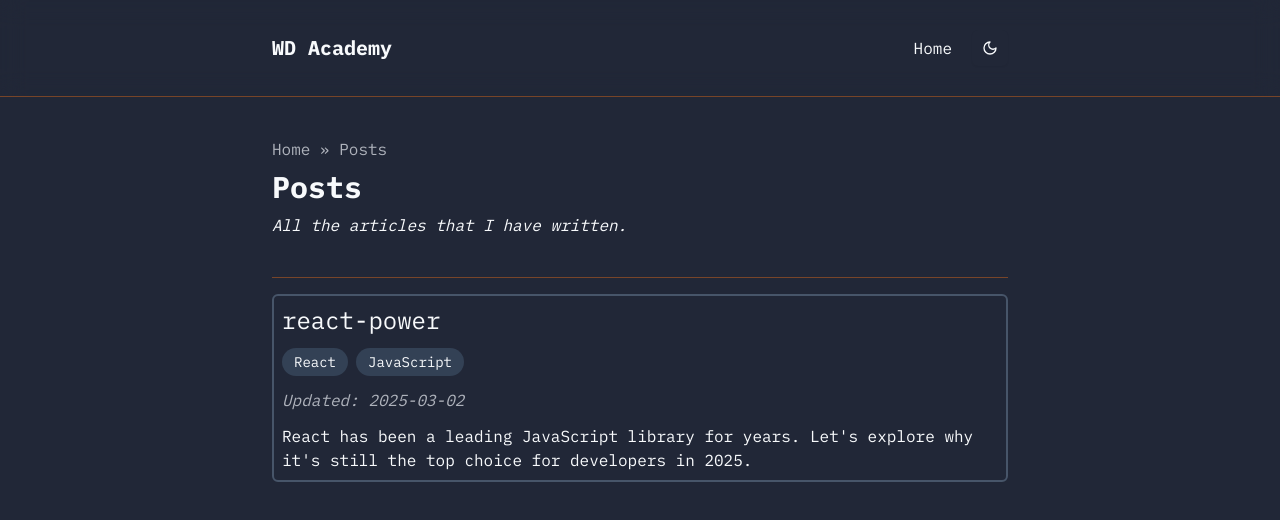
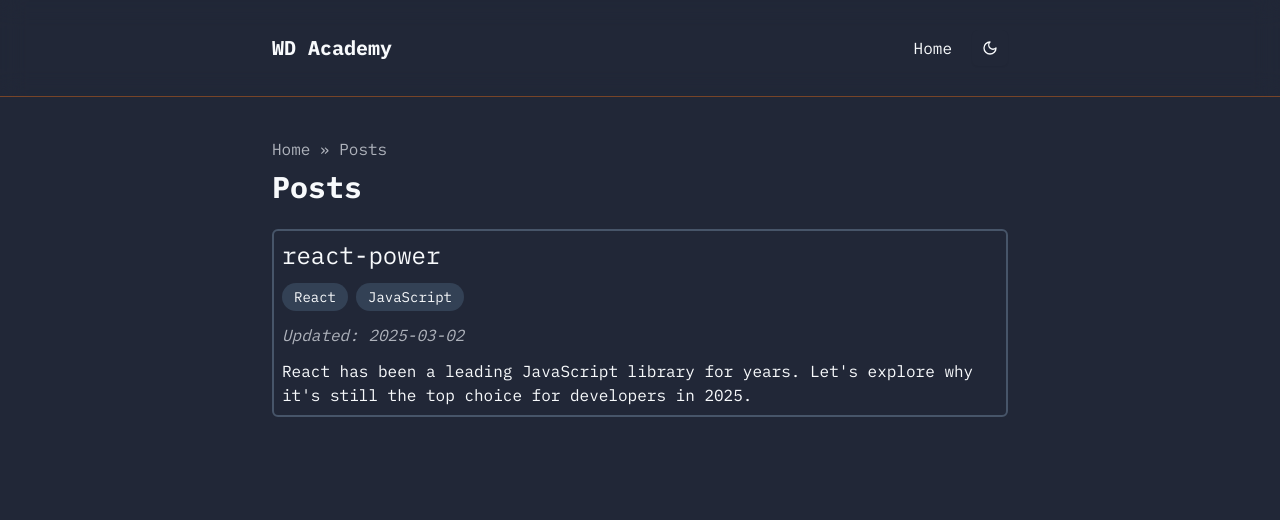
Before and after one commit to dishan1223/blog-app, a Next.js app: page /posts in a window 1280 px wide. Shown: the top 520 px of the page. Built offline with nearby package versions, Linux system fonts and the light colour scheme.

Commit message:
remove Line from posts page

```diff
--- a/src/app/posts/page.jsx
+++ b/src/app/posts/page.jsx
@@ -1,7 +1,6 @@
 import MaxWidthWrapper from "@/components/MaxWidthWrapper";
 import Link from "next/link";
 import {getPosts} from "@/lib/posts"
-import Line from "@/components/Line";
 
 export default function Blogs(){
     const posts = getPosts();
@@ -15,11 +14,9 @@ export default function Blogs(){
 				</p>
 
                 <h1 className="font-bold text-3xl py-2">Posts</h1>
-                <p className="italic">All the articles that I have written.</p>
-                <Line />
                 <div className='mt-4'>
                    {posts.map((post) => (
-                        <div className="flex flex-col gap-3 border-2 border-[#E2E8F0] dark:border-slate-600 rounded-md p-2">
+                        <div key={post.title} className="flex flex-col gap-3 border-2 border-[#E2E8F0] dark:border-slate-600 rounded-md p-2">
                             <div>
                                 <Link href={`/posts/${post.title}`}>
                                     <h2 className="text-xl md:text-2xl">{post.title}</h2>
```
